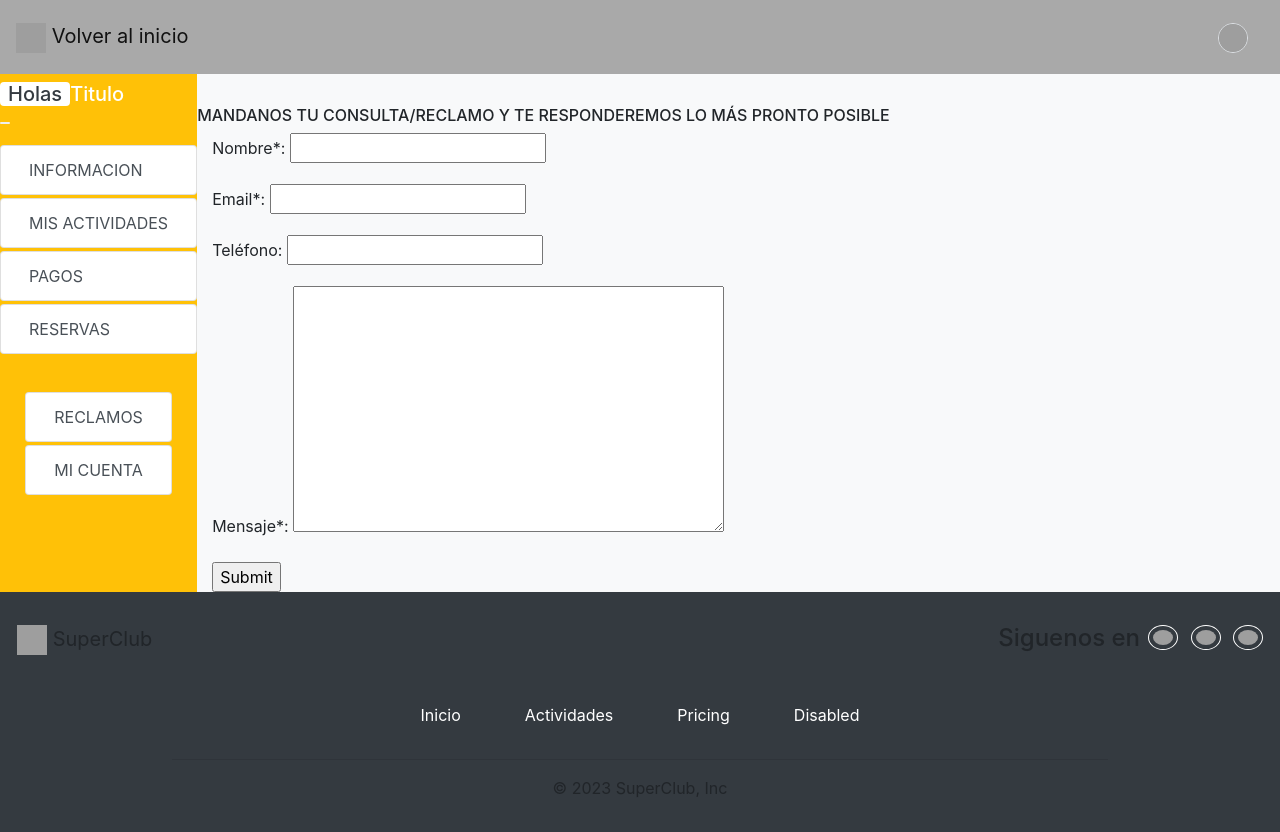
After one commit to RoldanNatalia/CaC23655_Grupo2_AppMyClub, a Django app: page /AppMyClub/Portal-socios/reclamo in a window 1280 px wide. The commit adds this page. Run offline with Django 4.2, Linux system fonts and the light colour scheme; a user stored in the database is signed in; tables that the repository leaves empty hold one stand-in row (values such as "Sample post"); some libraries are stand-ins or nearby versions; grey boxes are pictures that could not be loaded.

Commit message:
info y reclamos iniciados

```diff
--- a/core/forms.py
+++ b/core/forms.py
@@ -49,6 +49,12 @@ class SocioForm(forms.Form):
 #     def clean_horario():
 #         pass
 
+class ReclamoForm (forms.Form):
+    nombre= forms.CharField(label="Nombre*:", required=True, max_length=50)
+    email= forms.EmailField(label="Email*:", required = True)
+    telefono= forms.IntegerField(label="Teléfono:",required=False)
+    consulta= forms.CharField(label="Mensaje*:", max_length=250, required=True, widget=forms.Textarea)
+
 class LoginForm(forms.Form):
     nombre = forms.CharField(label="Nombre de usuario:", required=True)
     clave = forms.CharField(label="Contraseña",widget=forms.PasswordInput, required=False)
--- a/core/templates/core/base_socio.html
+++ b/core/templates/core/base_socio.html
@@ -28,15 +28,15 @@
                <!-- Hover added -->
                <div class="list-group d-flex justify-content-sm-around align-items-sm-center h-75" style="height: 100vh;">
                   <div>
-                     <button type="button" class="list-group-item list-group-item-action rounded mt-1"><i class="fas fa-info-circle"></i><span class="m-2">INFORMACION</span></button>
-                     <button type="button" class="list-group-item list-group-item-action rounded mt-1"><i class="fas fa-basketball-ball"></i><span class="m-2">MIS ACTIVIDADES</span></button>
-                     <button type="button" class="list-group-item list-group-item-action rounded mt-1"><i class="fas fa-money-bill-wave"></i><span class="m-2">PAGOS</span></button>
-                     <button type="button" class="list-group-item list-group-item-action rounded mt-1"><i class="fas fa-calendar-day"></i><span class="m-2">RESERVAS</span></button>
+                     <button type="button" class="list-group-item list-group-item-action rounded mt-1" onclick=location.href="{% url 'info_socio' %}"><i class="fas fa-info-circle"></i><span class="m-2">INFORMACION</span></button>
+                     <button type="button" class="list-group-item list-group-item-action rounded mt-1" onclick=location.href="{% url 'info_socio' %}"><i class="fas fa-basketball-ball"></i><span class="m-2">MIS ACTIVIDADES</span></button>
+                     <button type="button" class="list-group-item list-group-item-action rounded mt-1" onclick=location.href="{% url 'info_socio' %}"><i class="fas fa-money-bill-wave"></i><span class="m-2">PAGOS</span></button>
+                     <button type="button" class="list-group-item list-group-item-action rounded mt-1" onclick=location.href="{% url 'info_socio' %}"><i class="fas fa-calendar-day"></i><span class="m-2">RESERVAS</span></button>
                   </div>
 
                   <div>
-                     <button type="button" class="list-group-item list-group-item-action rounded mt-1"><i class="fas fa-exclamation-triangle"></i><span class="m-2">RECLAMOS</span></button>
-                     <button type="button" class="list-group-item list-group-item-action rounded mt-1"><i class="fas fa-user-circle"></i><span class="m-2">MI CUENTA</span></button>
+                     <button type="button" class="list-group-item list-group-item-action rounded mt-1" onclick=location.href="{% url 'reclamo_socio' %}"><i class="fas fa-exclamation-triangle"></i><span class="m-2">RECLAMOS</span></button>
+                     <button type="button" class="list-group-item list-group-item-action rounded mt-1" onclick=location.href="{% url 'info_socio' %}"><i class="fas fa-user-circle"></i><span class="m-2">MI CUENTA</span></button>
                   </div>
 
                </div>
--- /dev/null
+++ b/core/templates/core/socio_reclamo.html
@@ -0,0 +1,24 @@
+{% extends "core/base_socio.html" %}
+{% load static %}
+{% block title %} Información {% endblock %}
+
+{% block extra_css %}
+<link rel="stylesheet" href="{% static 'core/css/socio_reclamo.css' %}">
+{%endblock%}
+
+
+{% block content %}
+    <h6>MANDANOS TU CONSULTA/RECLAMO Y TE RESPONDEREMOS LO MÁS PRONTO POSIBLE</h6>
+
+    <div class="container">
+        <form action="{% url 'reclamo_socio' %}" method="post">
+            {% csrf_token %}
+            {{ reclamo_socios.as_p }}
+            <input type="submit">
+
+        </form>
+    </div>
+
+
+
+{% endblock %}
--- a/core/urls.py
+++ b/core/urls.py
@@ -7,11 +7,13 @@ urlpatterns = [
     path('actividades',views.actividades, name='actividades'),
     path('actividades/<str:actividad>', views.actividad, name="detalle_actividad"),
     path('contacto',views.contacto,name="core-contacto"),
+    path('listado_actividades',views.ListaActividades.as_view(),name="lista_actividad"),
     path('socios/nuevo',views.socio_nuevo,name="nuevo_socio"),
     path('socios/login',views.loginView, name='Socios_login'),
-    path('Portal-socios',views.portal_socios,name="portal_socios"),
-    path('listado_actividades',views.ListaActividades.as_view(),name="lista_actividad"),
     path('accounts/logout/', views.logout_view, name='logout'),
+    path('Portal-socios',views.info_socio,name="info_socio"),
+    path('Portal-socios/reclamo', views.reclamo_socio, name="reclamo_socio"),
+    path('Portal-socios/info', views.info_socio, name="info_socio")
     # path('Portal-socios/reservas',views.reservas,name="reservas_socio"),
 
 ]
--- a/core/views.py
+++ b/core/views.py
@@ -97,18 +97,23 @@ def socio_nuevo (request):
     return render (request, 'core/socio_nuevo.html',context)
 
 @login_required
-def portal_socios(request):
+def info_socio(request):
     if request.user is not None:
-        socio = Socio.objects.filter(usuario=request.user)[0]
+        try:
+            socio = Socio.objects.filter(usuario=request.user)[0]
+        except IndexError:
+            messages.info(request, "No existe un socio para este usuario")
+            return redirect('index')
+
 
         context = {
             'usuario' : request.user,
             'datos_socio' : socio
         }
 
-        return render(request,'core/portal_socios.html',context)
+        return render(request,'core/info_socio.html',context)
 
-    return reverse('logout_view')
+    return redirect('logout_view')
 
 @login_required
 def logout_view(request):
@@ -121,6 +126,7 @@ class ListaActividades(ListView):
     model = Actividad
     context_object_name = 'listado_actividades'
     template_name = 'core/listado_actividades.html'
+
 
 def loginView(request):
     if request.method == "POST":
@@ -138,7 +144,7 @@ def loginView(request):
                 login(request,user)
                 messages.info(request, "Ha iniciado sesión correctamente")
 
-                return redirect(reverse('portal_socios'))
+                return redirect(reverse('info_socio'))
             else:
 
                 messages.info(request, "No se a podido iniciar seción")
@@ -146,7 +152,7 @@ def loginView(request):
 
     else:
         if request.user.is_authenticated:
-            return redirect(reverse('portal_socios'))
+            return redirect(reverse('info_socio'))
 
         else:
             context = {
@@ -154,6 +160,53 @@ def loginView(request):
             }
             return render (request, 'core/socios.html',context)
 
+@login_required
+def socio_info(request):
+    context={
+    'noticias' : [
+            {'name':'Más info','url_image':'core/img/handball.jpg', 'descrip':'Ascenso en Handball masculino!!'},
+            {'name':'Inscripción','url_image':'core/img/colonia.jpg','descrip':'Inscripción verano 2023/2024'},
+            {'name':'Ver más','url_image':'core/img/tenis.jpg', 'descrip':'Próximamente torneo...'},
+                    ]}
+    return render (request,'core/socio_info.html', context)
+
+@login_required
+def reclamo_socio(request):
+    if request.user is not None:
+        try:
+            socio = Socio.objects.filter(usuario=request.user)[0]
+        except IndexError:
+            messages.info(request, "No existe un socio para este usuario")
+            return redirect('index')
+
+
+        context = {
+            'usuario' : request.user,
+            'datos_socio' : socio
+        }
+    else:
+        raise NotADirectoryError
+
+    if request.method == "POST":
+
+        formulario = ReclamoForm(request.POST)
+
+
+        if formulario.is_valid():
+
+            messages.info(request, "Mensaje enviado")
+            return redirect(reverse('info_socio'))
+
+    else: #GET
+        formulario = ReclamoForm()
+
+
+    context = {
+        'reclamo_socios': formulario
+    }
+
+
+    return render (request,'core/socio_reclamo.html', context)
 
 # def reservas(request):
 #     if request.method == "POST":
@@ -164,7 +217,7 @@ def loginView(request):
 #         if reserva_form.is_valid():
 
 #             messages.info(request, "Reserva realizada con éxito")
-#             return redirect(reverse('portal_socios'))
+#             return redirect(reverse('info_socio'))
 
 #     else:
 #         reserva_form = ReservaForm()
```
Also changed, not shown: core/templates/core/info_socio.html (added, +42 -0 lines), core/templates/core/portal_socios.html (deleted, +0 -13 lines), core/templates/core/template_prueba.html (added, +49 -0 lines).
